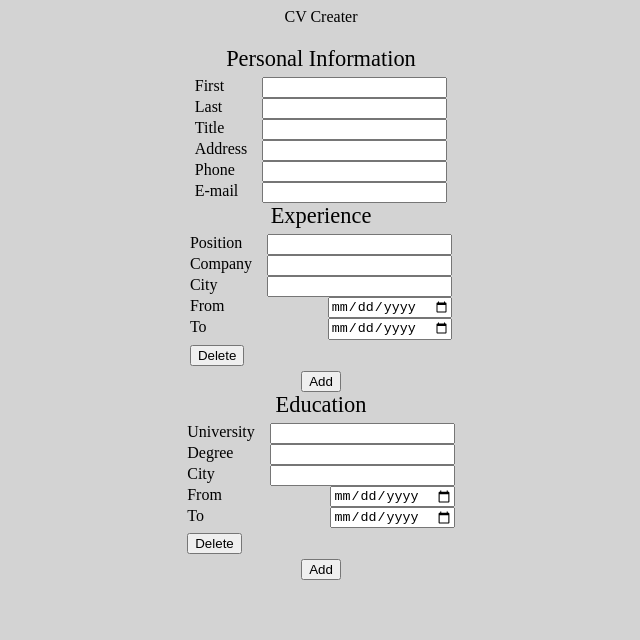
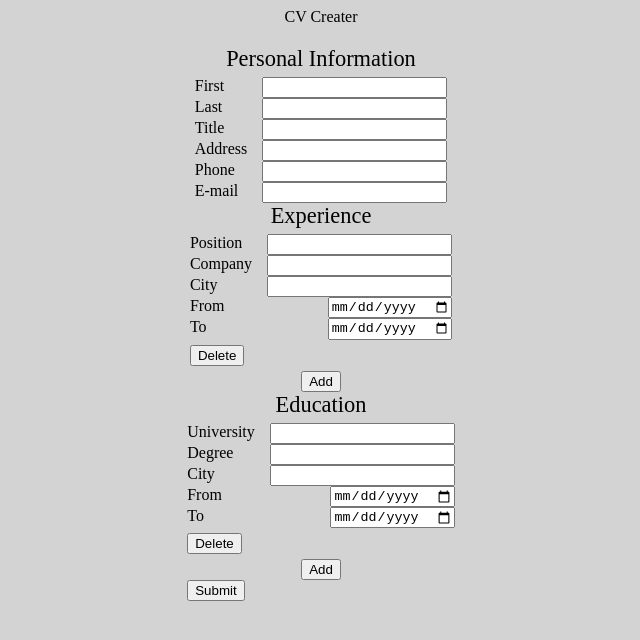
Before and after one commit to EricLam404/cv-project, a React (Create React App) app: page / in a window 1280 px wide. Shown: the top 640 px of the page, without its empty margins (319-959 px from the left). Built offline with nearby package versions, Linux system fonts and the light colour scheme.

Commit message:
Handled form

```diff
--- a/src/components/form.js
+++ b/src/components/form.js
@@ -10,12 +10,16 @@ class Form extends Component{
         this.state = {
         };
     }
+    handleForm(e){
+        console.log(e)
+    }
     render(){
         return (
         <div className="From">
             <Personal/>
             <Experience/>
             <Education/>
+            <button type="submit" onClick={(e) => this.handleForm(e)}>Submit</button>
         </div>);
     }
 }
```
